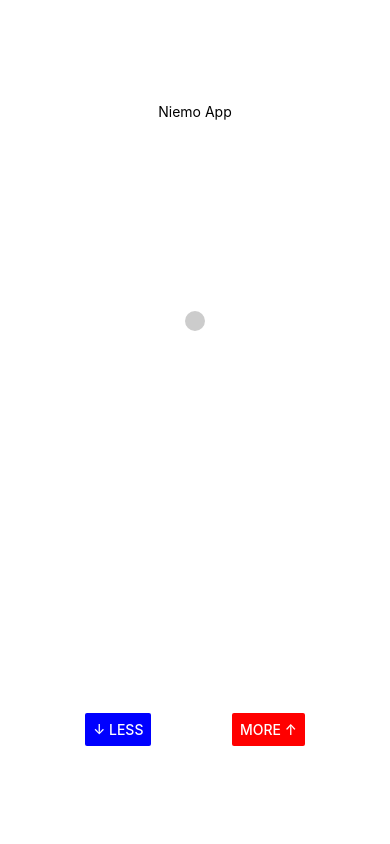
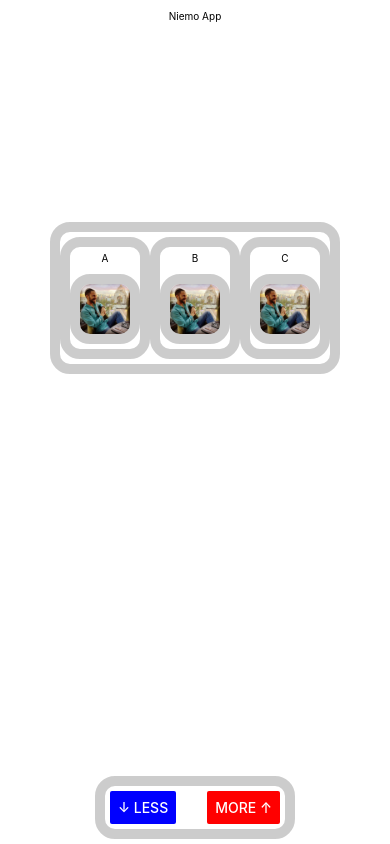
Before and after one commit to niembro64/react-native-tester, a React Native app: screen / in a window 390 px wide. Built offline with nearby package versions, Linux system fonts and the light colour scheme.

Commit message:
abc start

```diff
--- a/App.js
+++ b/App.js
@@ -11,12 +11,16 @@ import {
 } from "react-native";
 
 const App = () => {
-  const [niemosIterator, setNiemosIterator] = useState(65);
-  const [niemos, setNiemos] = useState([]);
+  const [niemosIterator, setNiemosIterator] = useState(68);
+  const [niemos, setNiemos] = useState([
+    { name: "A" },
+    { name: "B" },
+    { name: "C" },
+  ]);
 
   const onClickHandlerLess = () => {
     niemos.pop();
-    setNiemosIterator(niemosIterator - 1);
+    setNiemosIterator(niemosIterator - 1 < 65 ? 65 : niemosIterator - 1);
   };
   const onClickHandlerMore = () => {
     setNiemos([...niemos, { name: String.fromCharCode(niemosIterator) }]);
@@ -33,7 +37,7 @@ const App = () => {
       </View>
       <Separator styel={styles.separator} />
       <View>
-        <View style={styles.fixToText}>
+        <View style={styles.buttons}>
           <Button
             style={styles.button}
             title="↓ Less"
@@ -76,19 +80,28 @@ const styles = StyleSheet.create({
     flex: 1,
     backgroundColor: "#fff",
     display: "flex",
-    justifyContent: "space-around",
+    justifyContent: "space-between",
     alignItems: "center",
     textAlign: "center",
     marginVertical: 5,
   },
   title: {
     textAlign: "center",
+    fontSize: 10,
     marginVertical: 5,
   },
-  fixToText: {
-    width: 300,
+  buttons: {
+    // position: "absolute",
+    // left: 0,
+    // right: 0,
+    // bottom: 0,
+    width: 200,
+    padding: 5,
+    borderWidth: 10,
+    borderColor: "#00000033",
+    borderRadius: 20,
     flexDirection: "row",
-    justifyContent: "space-around",
+    justifyContent: "space-between",
   },
   separator: {
     borderBottomColor: "#737373",
@@ -97,10 +110,6 @@ const styles = StyleSheet.create({
   },
   button: {
     fontSize: 10,
-    // width: 70,
-    // height: 70,
-    // backgroundColor: "orange",
-    // marginVertical: 5,
   },
   image: {
     resizeMode: "contain",
```
